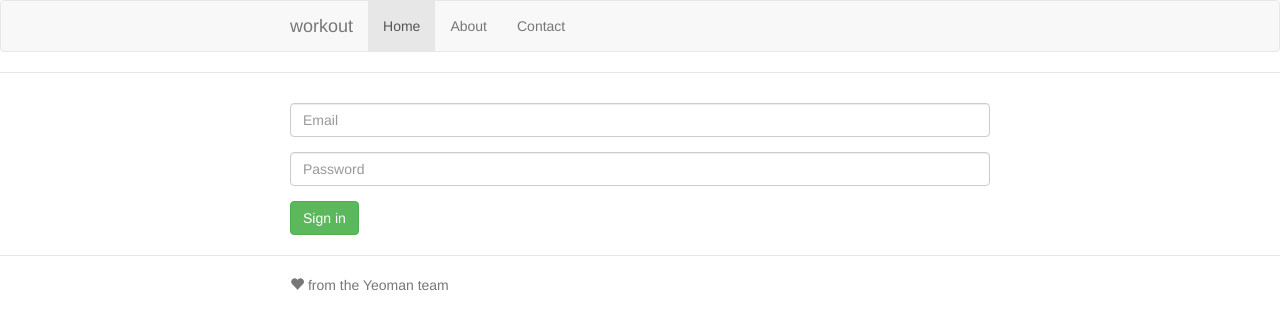
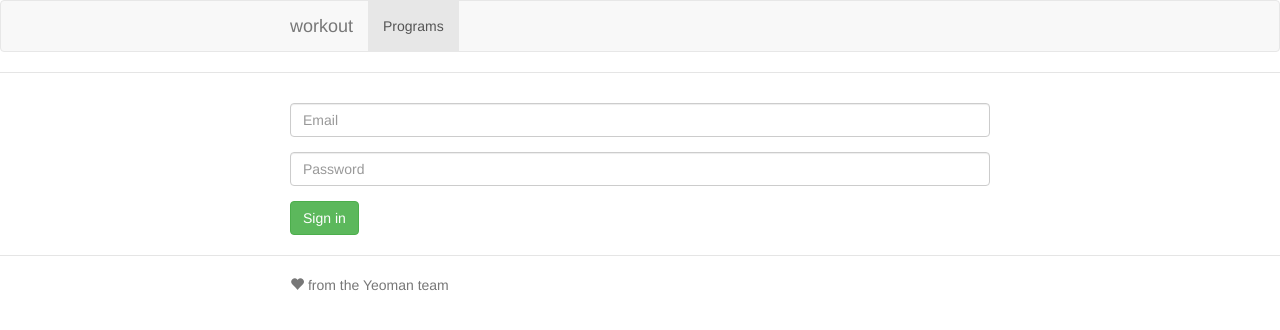
Before and after one commit to xbogdan/workout-client, a website: page app/index.html in a window 1280 px wide. Drawn offline with nearby package versions, Linux system fonts and the light colour scheme; some packages are replaced by stand-ins of ours; files that its build step writes are made by us from their sources.

Commit message:
Update index.html

```diff
--- a/app/index.html
+++ b/app/index.html
@@ -39,9 +39,7 @@
           <div class="collapse navbar-collapse" id="js-navbar-collapse">
 
             <ul class="nav navbar-nav">
-              <li class="active"><a href="#/">Home</a></li>
-              <li><a ng-href="#/about">About</a></li>
-              <li><a ng-href="#/">Contact</a></li>
+              <li class="active"><a href="#/">Programs</a></li>
             </ul>
           </div>
         </div>
```
